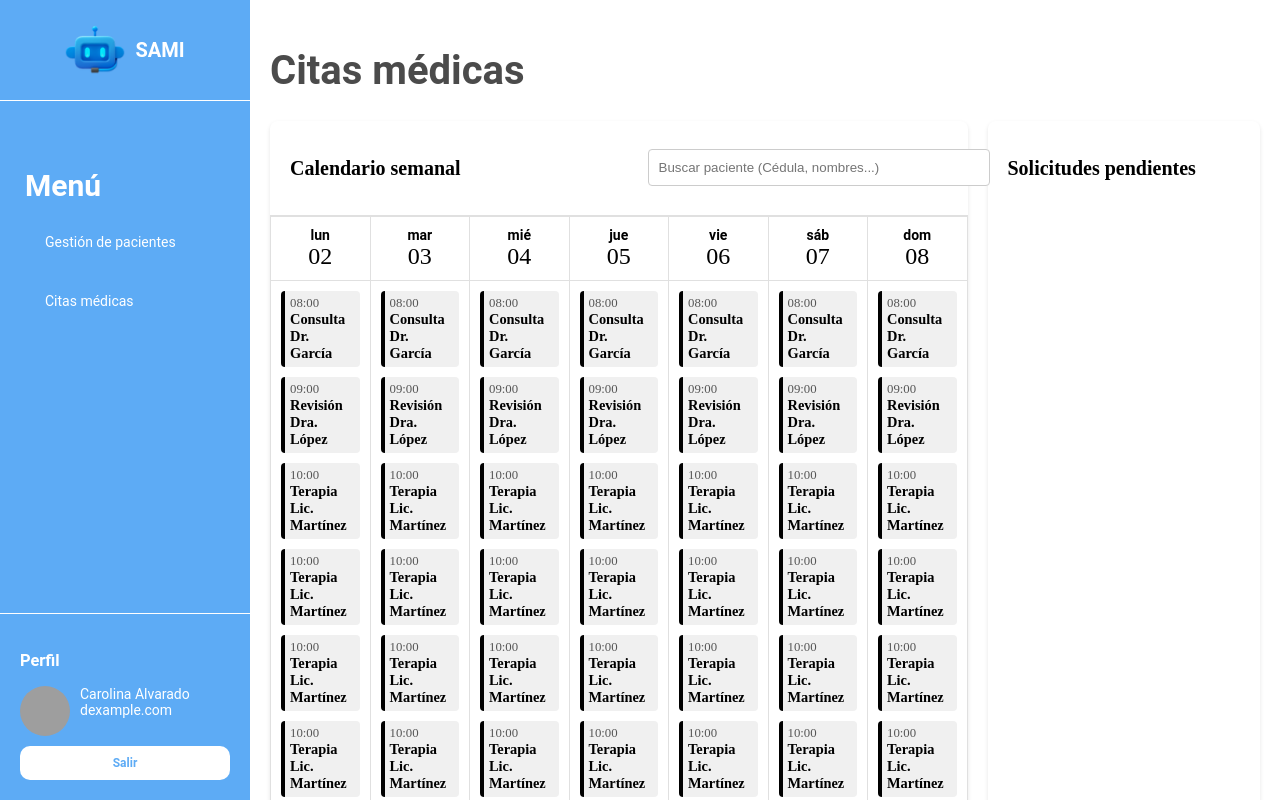
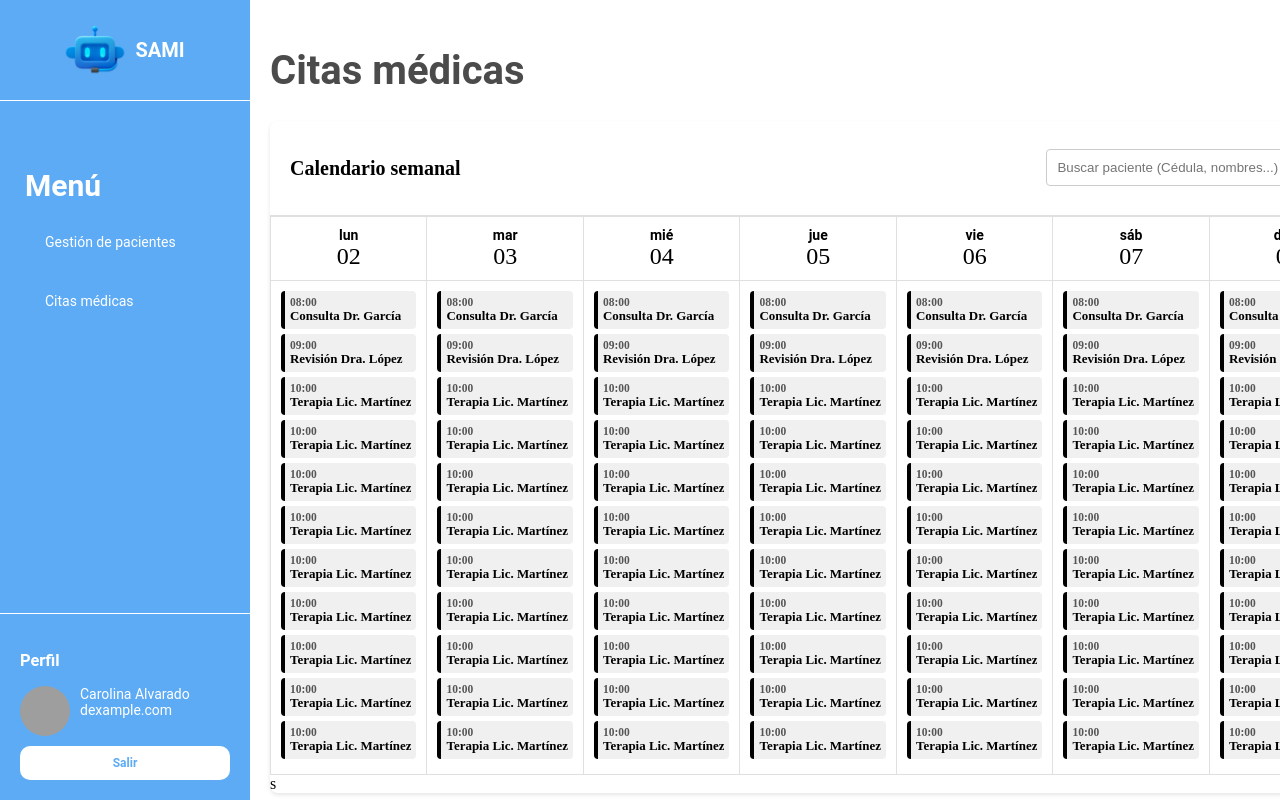
Before and after one commit to 0KevinB/SAMI-Chatbot-asistente, an Angular app in the folder frontend/SAMI/: page /dashboard-citas in a window 1280 px wide. Built offline with nearby package versions, Linux system fonts and the light colour scheme; grey boxes are pictures that could not be loaded; some icons are missing.

Commit message:
cambios en el dashboard

```diff
--- a/frontend/SAMI/src/app/views/citas-medicas/citas-medicas.component.css
+++ b/frontend/SAMI/src/app/views/citas-medicas/citas-medicas.component.css
@@ -124,3 +124,22 @@ h2 {
 .pendient-notification {
   /* Estilos para las notificaciones pendientes */
 }
+
+.appointment {
+  margin-bottom: 5px;
+  padding: 5px;
+  border-left-width: 4px;
+  border-left-style: solid;
+  background-color: #f0f0f0;
+  font-size: 0.9em;
+}
+
+.appointment-time {
+  font-weight: bold;
+}
+
+.appointment-name {
+  white-space: nowrap;
+  overflow: hidden;
+  text-overflow: ellipsis;
+}
--- a/frontend/SAMI/src/app/views/citas-medicas/citas-medicas.component.html
+++ b/frontend/SAMI/src/app/views/citas-medicas/citas-medicas.component.html
@@ -37,7 +37,7 @@
               </div>
             </div>
           </ng-container>
-        </div>
+        </div>s
       </div>
       <div class="pendient-date">
         <h2>Solicitudes pendientes</h2>
--- a/frontend/SAMI/src/app/views/dashboard-principal/dashboard-principal.component.ts
+++ b/frontend/SAMI/src/app/views/dashboard-principal/dashboard-principal.component.ts
@@ -6,7 +6,6 @@ import { FormsModule } from '@angular/forms';
 import { Patient } from '../../interfaces/patient.interface';
 import { PacienteService } from '../../services/users/paciente.service';
 import { catchError, Observable, of } from 'rxjs';
-import { RouterLink } from '@angular/router';
 
 interface Paciente {
   nombres: string;
@@ -19,7 +18,7 @@ interface Paciente {
 
 @Component({
   selector: 'app-dashboard-principal',
-  imports: [SlidebarComponent, HttpClientModule, CommonModule, FormsModule, RouterLink],
+  imports: [SlidebarComponent, HttpClientModule, CommonModule, FormsModule],
   templateUrl: './dashboard-principal.component.html',
   styleUrl: './dashboard-principal.component.css',
   standalone: true,
```
Also changed, not shown: frontend/SAMI/src/app/interfaces/appointment.interface.ts (added, +13 -0 lines), frontend/SAMI/src/app/services/users/appointment.service.ts (added, +36 -0 lines).
